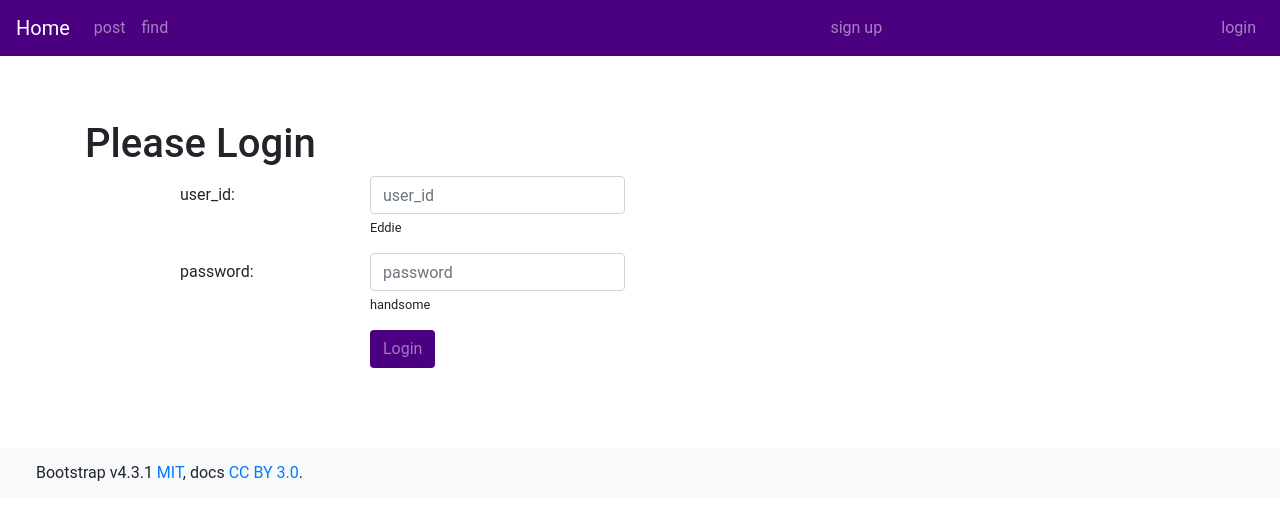
After one commit to Dynamite1847/help_application, a Flask app: page /login in a window 1280 px wide. The commit adds this page. Shown: the top 520 px of the page. Run offline with Flask 2, Linux system fonts and the light colour scheme; some libraries are stand-ins or nearby versions.

Commit message:
adding log in function

```diff
--- /dev/null
+++ b/config.ini
@@ -0,0 +1,2 @@
+[flask]
+secret_key = 'dd06be55a06c03312b2ab109b5f8f6ab'
--- a/main.py
+++ b/main.py
@@ -1,13 +1,91 @@
-from flask import Flask, request, abort, render_template
+from flask import Flask, request, abort, render_template, flash, url_for, redirect
+from flask_login import LoginManager, UserMixin, login_user, logout_user, login_required, current_user
+import configparser
+
+# config initialize
+config = configparser.ConfigParser()
+config.read('config.ini')
+
 app = Flask(__name__)
+app.secret_key = config.get('flask', 'secret_key') # set the secret key
 
-# @app.route("/")
-# def hello():
-#    return "<h1 style='color:blue'>Hello There!</h1>"
+# define the default users account and passwords
+users = {'Eddie': {'password': 'handsome'}}
+
+login_manager = LoginManager()
+login_manager.init_app(app)
+login_manager.session_protection = "strong"
+login_manager.login_view = 'login'
+login_manager.login_message = 'Please Login'
+
+class User(UserMixin):
+    pass
+
+@login_manager.user_loader
+def user_loader(user_id):
+    if user_id not in users:
+        return
+
+    user = User()
+    user.id = user_id
+    return user
+
+
+@login_manager.request_loader
+def request_loader(request):
+    user_id = request.form.get('user_id')
+    if user_id not in users:
+        return
+
+    user = User()
+    user.id = user_id
+
+    user.is_authenticated = request.form['password'] == users[user_id]['password']
+
+    return user
 
 @app.route("/")
 def home():
     return render_template("home.html")
 
+
+@app.route('/login', methods=['GET', 'POST'])
+def login():
+    if request.method == 'GET':
+        return render_template("login.html")
+
+    user_id = request.form['user_id']
+
+    if (user_id in users) and (request.form['password'] == users[user_id]['password']):
+        user = User()
+        user.id = user_id
+        login_user(user)
+        flash(f'{user_id}！Welcome Login！')
+        return render_template('home.html')
+        # return redirect(url_for('from_start'))
+
+    flash('Login Failed, Please check your account and password!')
+    return render_template('login.html')
+
+@app.route("/signup")
+def signup():
+    return render_template("signup.html")
+
+@app.route('/logout')
+def logout():
+    user_id = current_user.get_id()
+    logout_user()
+    flash(f'{user_id}！See you again')
+    return render_template('login.html')
+
+@app.route("/from_start")
+@login_required
+def from_start():
+    return render_template("from_start.html")
+
+# @app.route('/login')
+# def login():
+#     return render_template("login.html")
+
 if __name__ == "__main__":
     app.run(host='0.0.0.0')
--- /dev/null
+++ b/templates/login.html
@@ -0,0 +1,59 @@
+{% extends "template.html" %}
+
+{% block title %}login{% endblock %}
+
+{% block flash %}
+<div class = 'alert alert-warning'>
+  {% for message in messages %}
+    {{ message }}
+  {% endfor %}
+</div>
+{% endblock %}
+
+{% block main %}
+
+  {% with messages = get_flashed_messages() %}
+    {% if messages %}
+      <div class = 'alert alert-warning'>
+      {% for message in messages %}
+        {{ message }}
+      {% endfor %}
+      </div>
+    {% endif %}
+  {% endwith %}
+
+
+<div class="container" style="margin: 4em auto">
+<div class="row">
+<div class="col">
+
+  <h1>Please Login</h1>
+
+<form method="post" action="/login">
+
+  <div class="form-group row">
+    <label for="user_id" class="col-2 offset-1 col-form-label">user_id:</label>
+    <div class="col-3">
+      <input type="text" class="form-control" id="user_id" name="user_id" placeholder="user_id">
+      <small class="form-text">Eddie</small>
+    </div>
+  </div>
+  <div class="form-group row">
+    <label for="password" class="col-2 offset-1 col-form-label">password:</label>
+    <div class="col-3">
+      <input type="password" class="form-control" id="password" name="password" placeholder="password">
+      <small class="form-text">handsome</small>
+    </div>
+  </div>
+  <div class="form-group row">
+    <div class="col-2 offset-3">
+      <button type="submit" class="btn btn-dirty-purple">Login</button>
+    </div>
+  </div>
+</form>
+
+</div>
+</div>
+</div>
+
+{% endblock %}
--- a/templates/template.html
+++ b/templates/template.html
@@ -30,17 +30,18 @@
   <div class="collapse navbar-collapse" id="navbarSupportedContent">
     <ul class="navbar-nav mr-auto">
       <li class="nav-item">
-        <a class="nav-link" href="/start">start</span></a>
+        <a class="nav-link" href="/start">post</span></a>
       </li>
       <li class="nav-item">
-        <a class="nav-link" href="#">stock news</a>
+        <a class="nav-link" href="#">find</a>
       </li>
+      {% if current_user.is_authenticated %}
       <li class="nav-item">
-        <a class="nav-link" href="#">fund news</a>
+        <a class="nav-link" href="#">check my post</a>
       </li>
       <li class="nav-item dropdown">
         <a class="nav-link dropdown-toggle" href="#" id="navbarDropdown" role="button" data-toggle="dropdown" aria-haspopup="true" aria-expanded="false">
-          to be assigned
+          check my task
         </a>
         <div class="dropdown-menu" aria-labelledby="navbarDropdown">
           <a class="dropdown-item" href="#">first</a>
@@ -49,14 +50,21 @@
           <a class="dropdown-item" href="#">third</a>
         </div>
       </li>
-      <li class="nav-item">
-        <a class="nav-link disabled" href="#" tabindex="-1" aria-disabled="true">doing</a>
-      </li>
+      {% endif %}
     </ul>
   <ul class="navbar-nav ml-auto">
     <li class="nav-item">
-        <a class="nav-link" href="#">log in</a>
-      </li>
+      <a class="nav-link" href="/signup">sign up</a>
+    </li>
+  </ul>
+  <ul class="navbar-nav ml-auto">
+    <li class="nav-item">
+      {% if current_user.is_authenticated %}
+      <a class="nav-link" href="/logout">logout</a>
+      {% else %}
+      <a class="nav-link" href="/login">login</a>
+    {% endif %}
+    </li>
   </ul>
   </div>
   </nav>
```
Also changed, not shown: templates/from_start.html (added, +32 -0 lines), templates/signup.html (added, +59 -0 lines), templates/home.html (line endings or trailing spaces).
